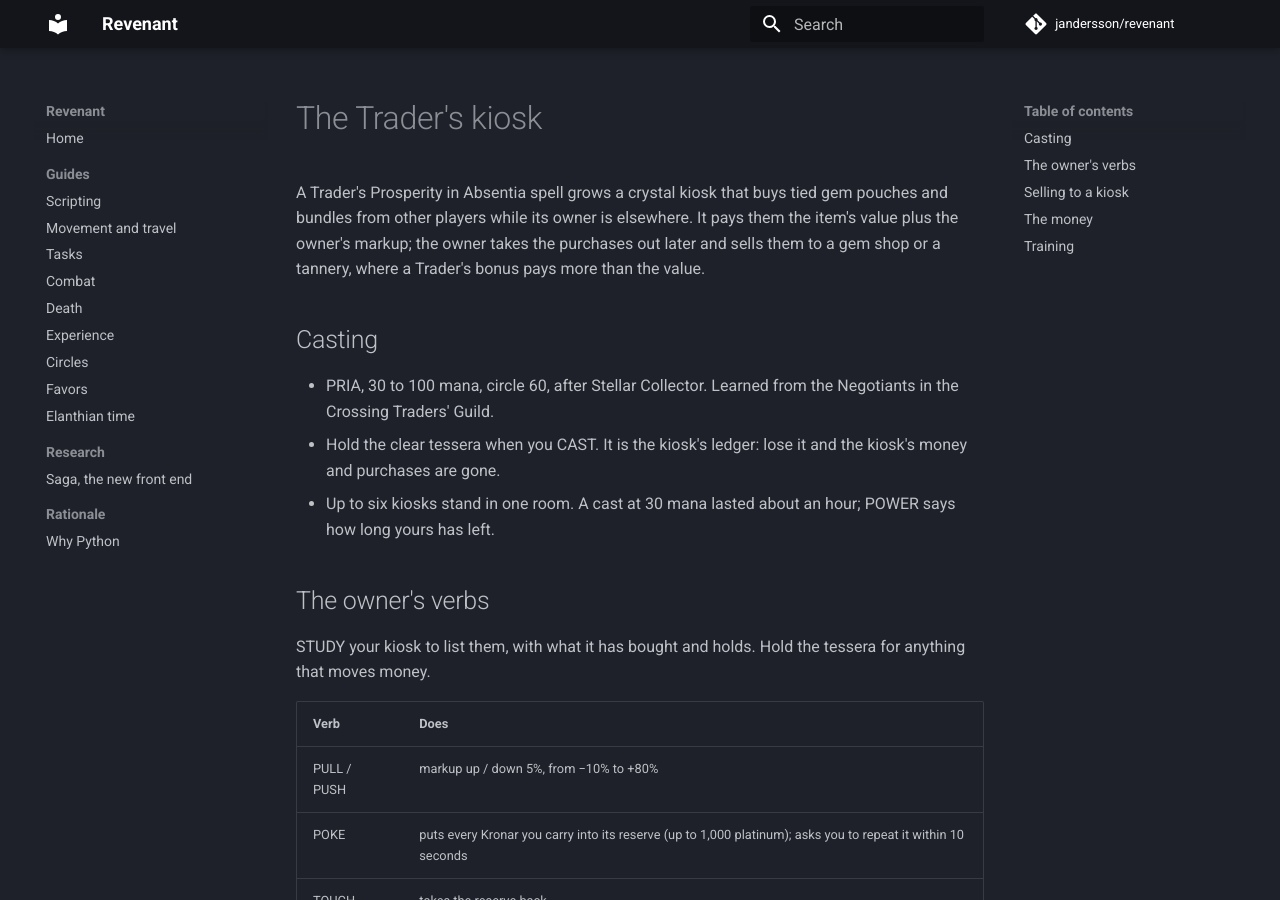
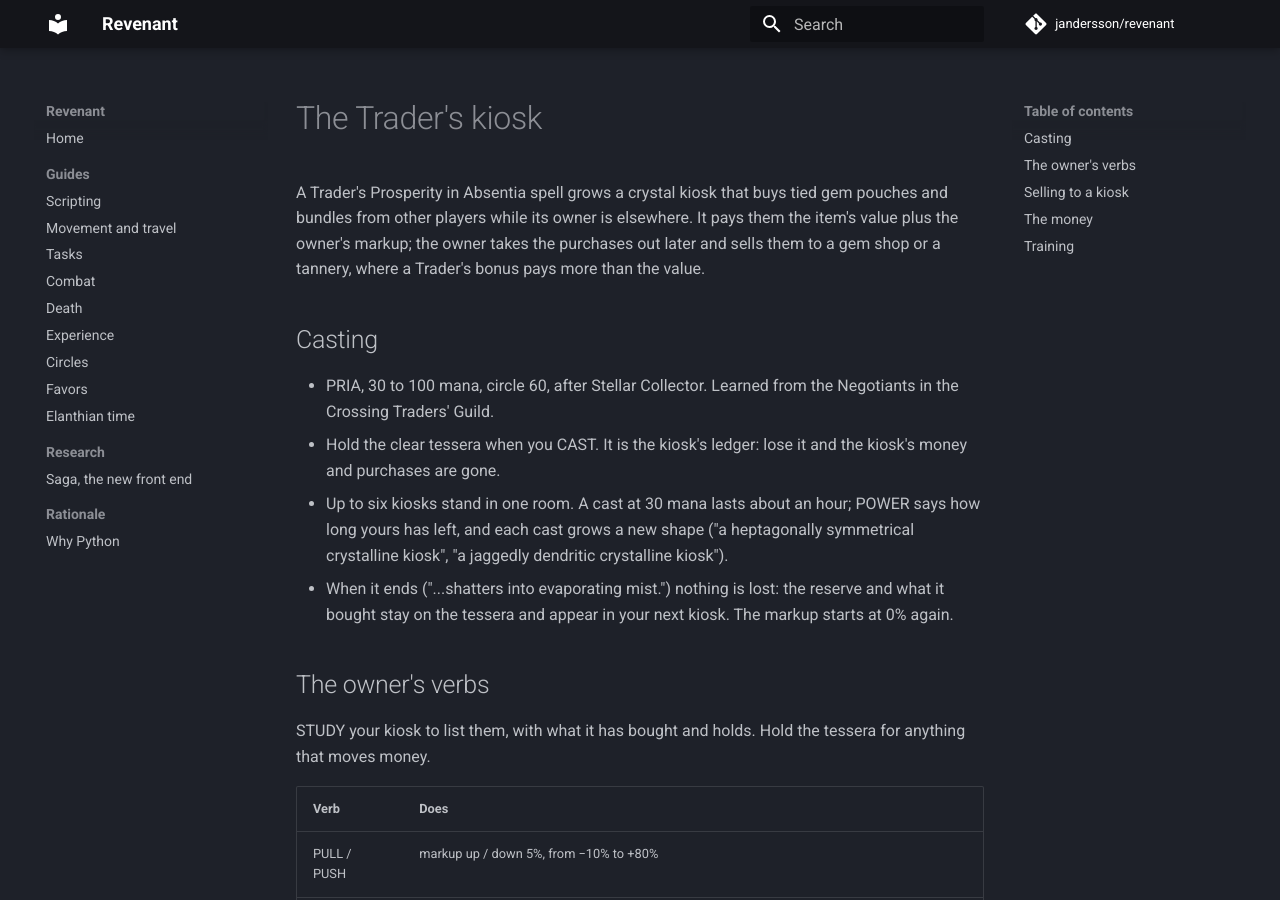
Before and after one commit to jandersson/revenant, an MkDocs documentation site: the page built from docs/kiosk.md, in a window 1280 px wide and 900 px high. Built offline with MkDocs 1.6.1 and Material for MkDocs 9.7.7, drawn with Linux system fonts in a browser that asks for light colours; comment, search, counter and statistics services are not loaded.

Commit message:
docs(kiosk): a kiosk's end keeps its reserve and purchases for the next
The kiosk cast at 30 mana lasted an hour and shattered with nothing
said about its money; the next cast's STUDY showed the old reserve and
the stored bundles, the markup back at 0%. learnings.md gains the
rule that the active spells, not a script's last echo, say whether a
cast took.

Co-Authored-By: Claude Opus 5.5 <noreply@anthropic.com>

```diff
--- a/docs/kiosk.md
+++ b/docs/kiosk.md
@@ -6,7 +6,8 @@ A Trader's Prosperity in Absentia spell grows a crystal kiosk that buys tied gem
 
 - PRIA, 30 to 100 mana, circle 60, after Stellar Collector. Learned from the Negotiants in the Crossing Traders' Guild.
 - Hold the clear tessera when you CAST. It is the kiosk's ledger: lose it and the kiosk's money and purchases are gone.
-- Up to six kiosks stand in one room. A cast at 30 mana lasted about an hour; POWER says how long yours has left.
+- Up to six kiosks stand in one room. A cast at 30 mana lasts about an hour; POWER says how long yours has left, and each cast grows a new shape ("a heptagonally symmetrical crystalline kiosk", "a jaggedly dendritic crystalline kiosk").
+- When it ends ("...shatters into evaporating mist.") nothing is lost: the reserve and what it bought stay on the tessera and appear in your next kiosk. The markup starts at 0% again.
 
 ## The owner's verbs
 
```
Also changed, not shown: .claude/learnings.md (+6 -0 lines).
